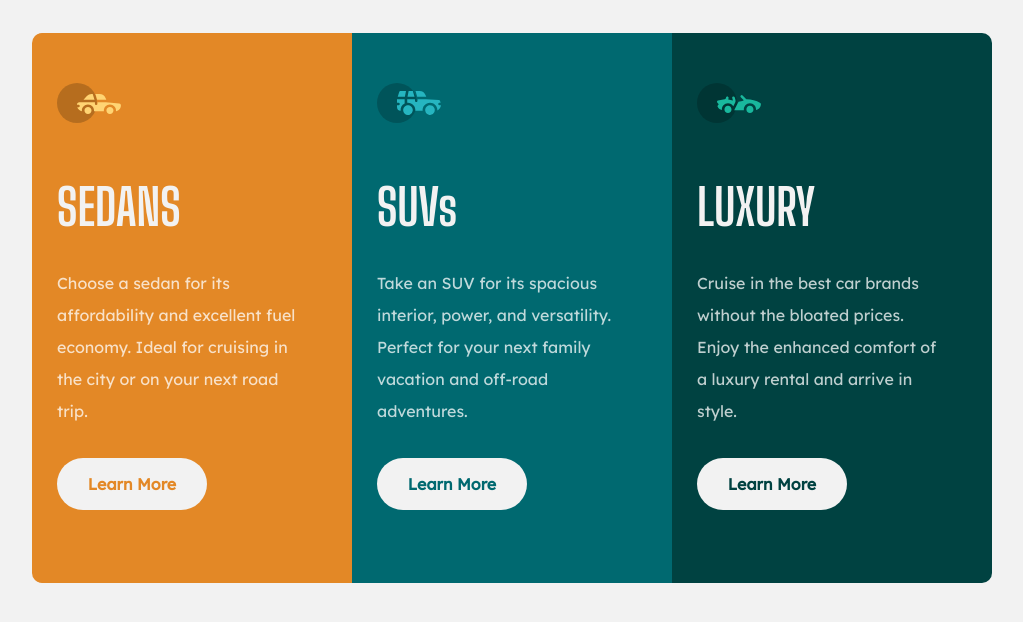
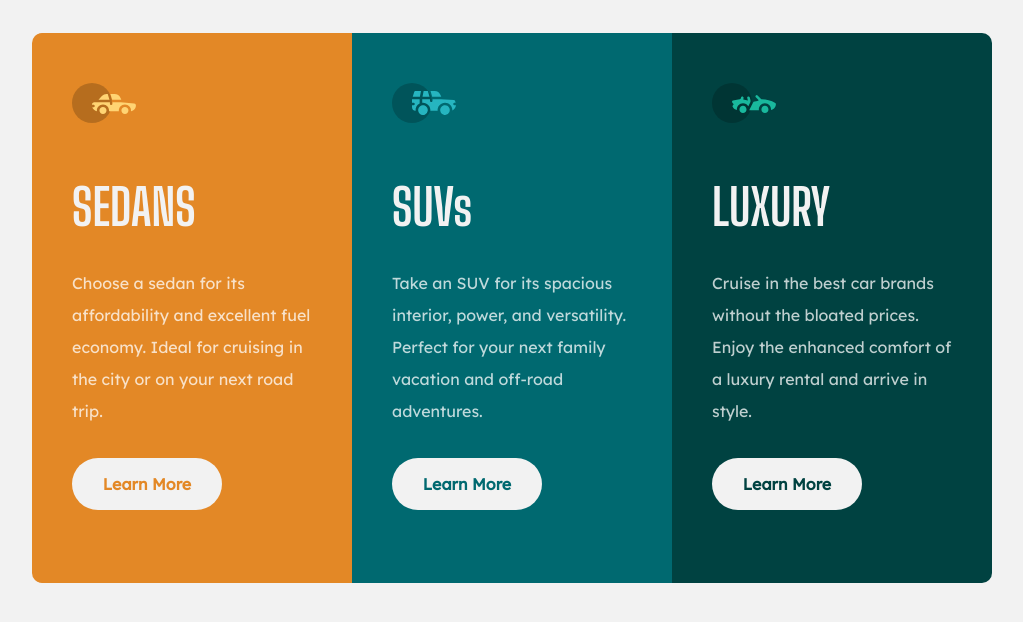
Before and after one commit to Sarat-Dev/3-column-preview-card, a plain HTML site: page index.html in a window 1280 px wide. Shown: the top 622 px of the page, without its empty margins (216-1239 px from the left). Drawn offline with Linux system fonts and the light colour scheme.

Commit message:
Update styles.css
padding left s1 40px

```diff
--- a/styles.css
+++ b/styles.css
@@ -44,7 +44,7 @@ body{
 }
 
 .s1 {
-  padding-left: 25px;
+  padding-left: 40px;
   padding-top: 75px;
 }
 
```
